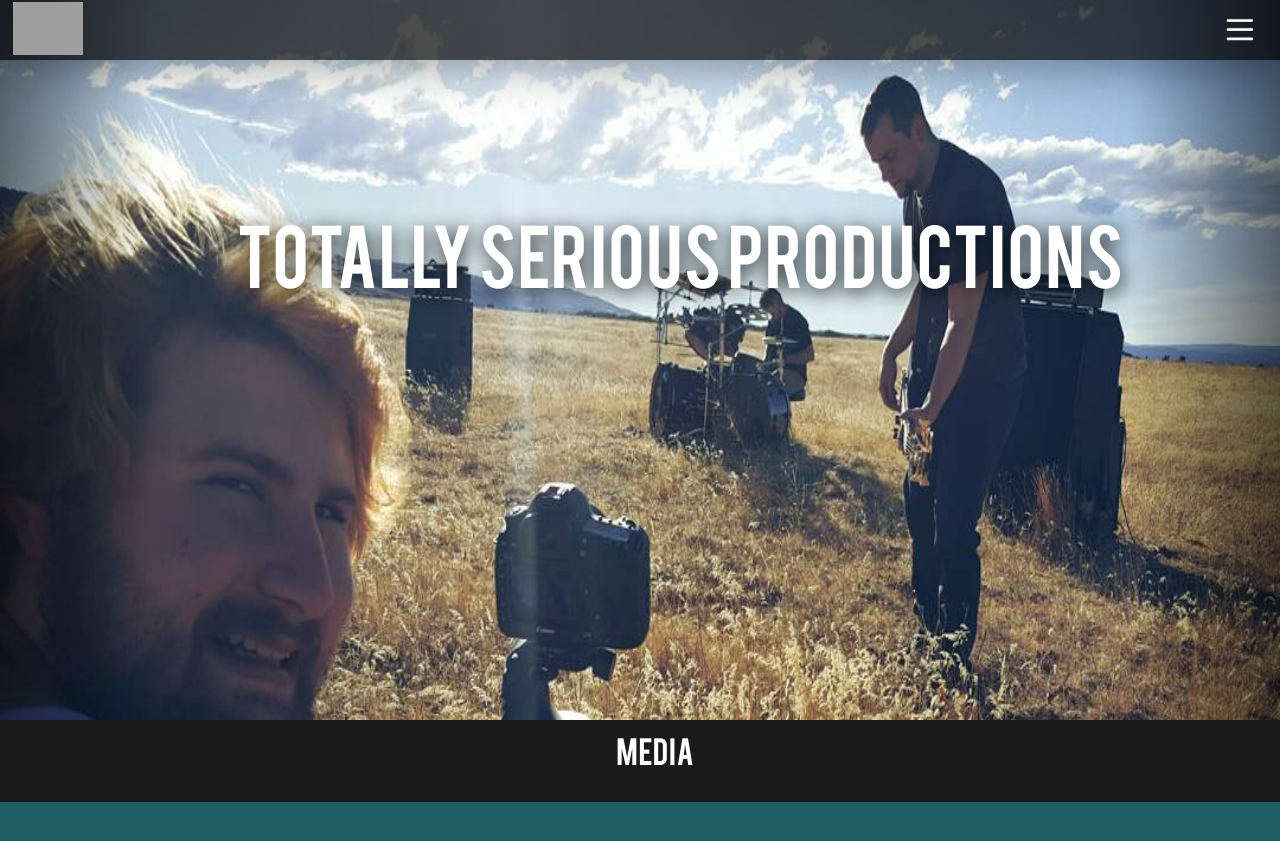
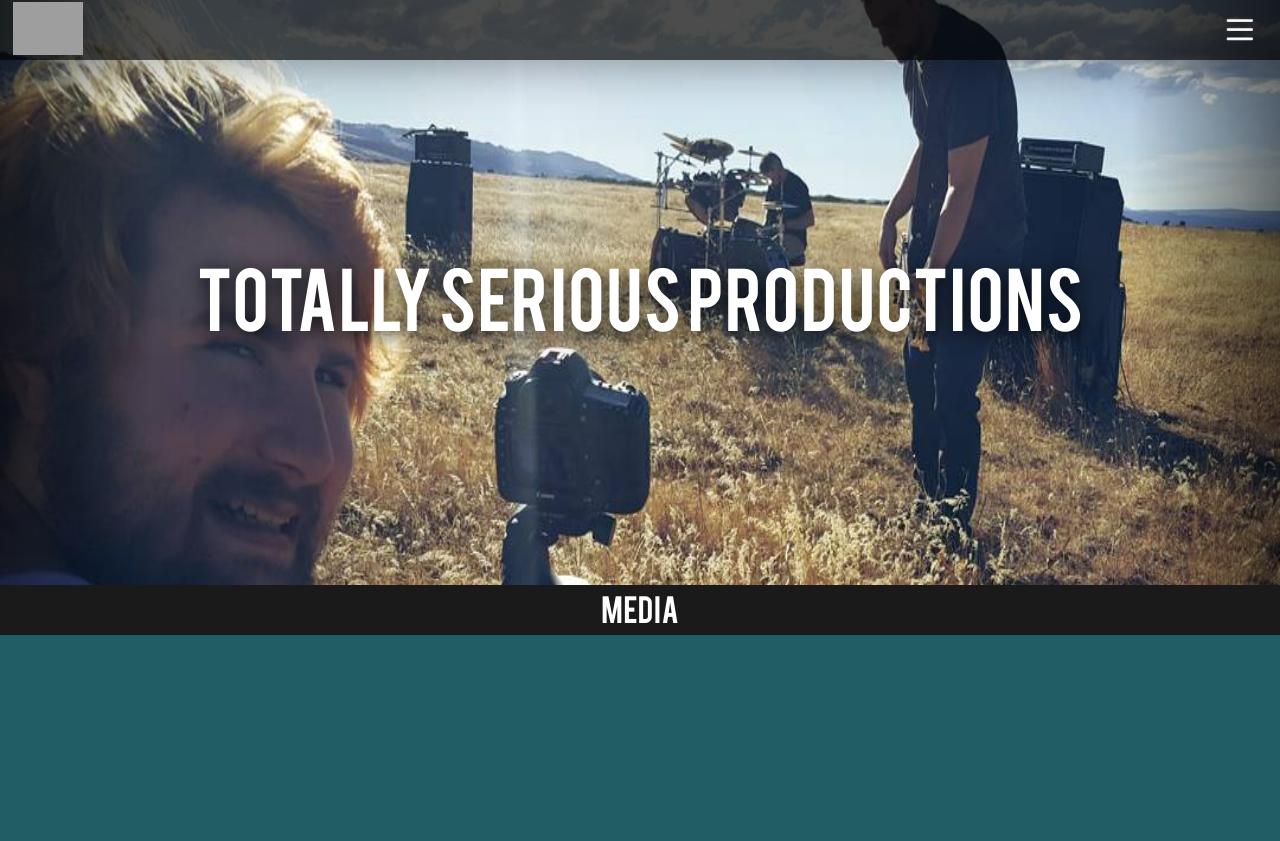
Before and after one commit to blessb15/TotallySeriousProductions, a Jekyll site: the page built from index.html, in a window 1280 px wide and 900 px high. Shown: the top 841 px of the window. Built offline with Jekyll 4.4.1, drawn with Linux system fonts in a browser that asks for light colours; nearby versions of some CDN libraries; the list of posts is cut into pages by our own code; grey boxes are pictures that could not be loaded.

Commit message:
fix design flaws

```diff
--- a/_includes/head.html
+++ b/_includes/head.html
@@ -3,6 +3,7 @@
   <meta http-equiv="X-UA-Compatible" content="IE=edge">
   <meta name="viewport" content="width=device-width, initial-scale=1.0, maximum-scale=1">
   <meta http-equiv="X-UA-Compatible" content="IE=edge">
+  <title>Totally Serious Productions</title>
   <link rel="shortcut icon" href="{{ "/favicon.ico" | prepend: site.baseurl | prepend: site.url }}">
   <link rel="stylesheet" href="{{ "/css/main.css" | prepend: site.baseurl }}">
   <script type="text/javascript" src="https://ajax.googleapis.com/ajax/libs/jquery/2.1.4/jquery.min.js"></script>
--- a/_sass/_layout.scss
+++ b/_sass/_layout.scss
@@ -1,3 +1,5 @@
+$carousel-height: 65vh;
+
 // FONTS
 
 @font-face {
@@ -201,7 +203,7 @@
 
 .carousel {
   width: 100%;
-  height: 80vh;
+  height: $carousel-height;
   text-align: center;
   text-align: center;
 }
@@ -209,7 +211,7 @@
 .carousel-left-fade {
   color: white;
   background: -webkit-linear-gradient(left, rgba(0, 0, 0, 0.5), rgba(0, 0, 0, 0));
-  height: 80vh;
+  height: $carousel-height;
   float: left;
   width: 150px;
   font-size: 50px;
@@ -222,7 +224,7 @@
 .carousel-right-fade {
   color: white;
   background: -webkit-linear-gradient(right, rgba(0, 0, 0, 0.5), rgba(0, 0, 0, 0));
-  height: 80vh;
+  height: $carousel-height;
   float: right;
   width: 150px;
   font-size: 50px;
@@ -246,16 +248,13 @@
 }
 
 .carousel-text {
-  padding: 70px;
   text-shadow: 1px 4px 20px rgba(0, 0, 0, 0.9);
   position: fixed;
   font-family: bebas;
   font-size: 70px;
-  top: 130px;
+  top: 27%;
   color: white;
   width: 100%;
-  padding-left: 40px;
-  padding-right: 40px;
 }
 
 .carousel-img {
@@ -281,9 +280,6 @@
   width: 100%;
   height: 50px;
   background-color: rgba(255, 255, 255, 0.1);
-  padding-left: 15px;
-  padding-top: 7px;
-  padding-bottom: 25px !important;
   text-align: center;
   box-shadow: 1px 1px 1px rgba(0, 0, 0, 0.5);
 }
@@ -378,8 +374,11 @@
 .footer {
   position: relative;
   z-index: 1;
-  box-shadow: 0px -5px 25px rgba(0, 0, 0, 0.1);
-  background-color: #7a7a7a;
+  background:
+  linear-gradient(
+    rgba(30,94,100,1),
+    rgba(0,0,0,0.9)
+  );
 }
 
 .footer-social {
```
